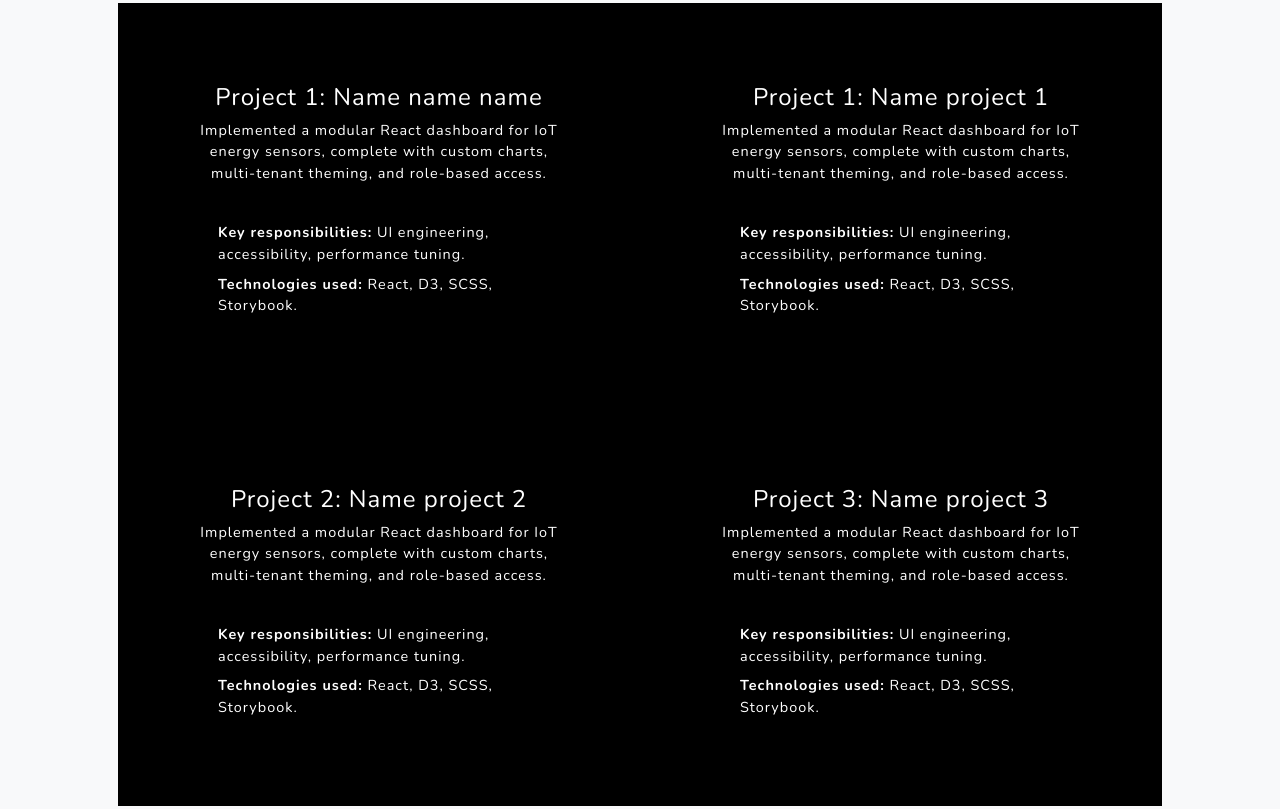
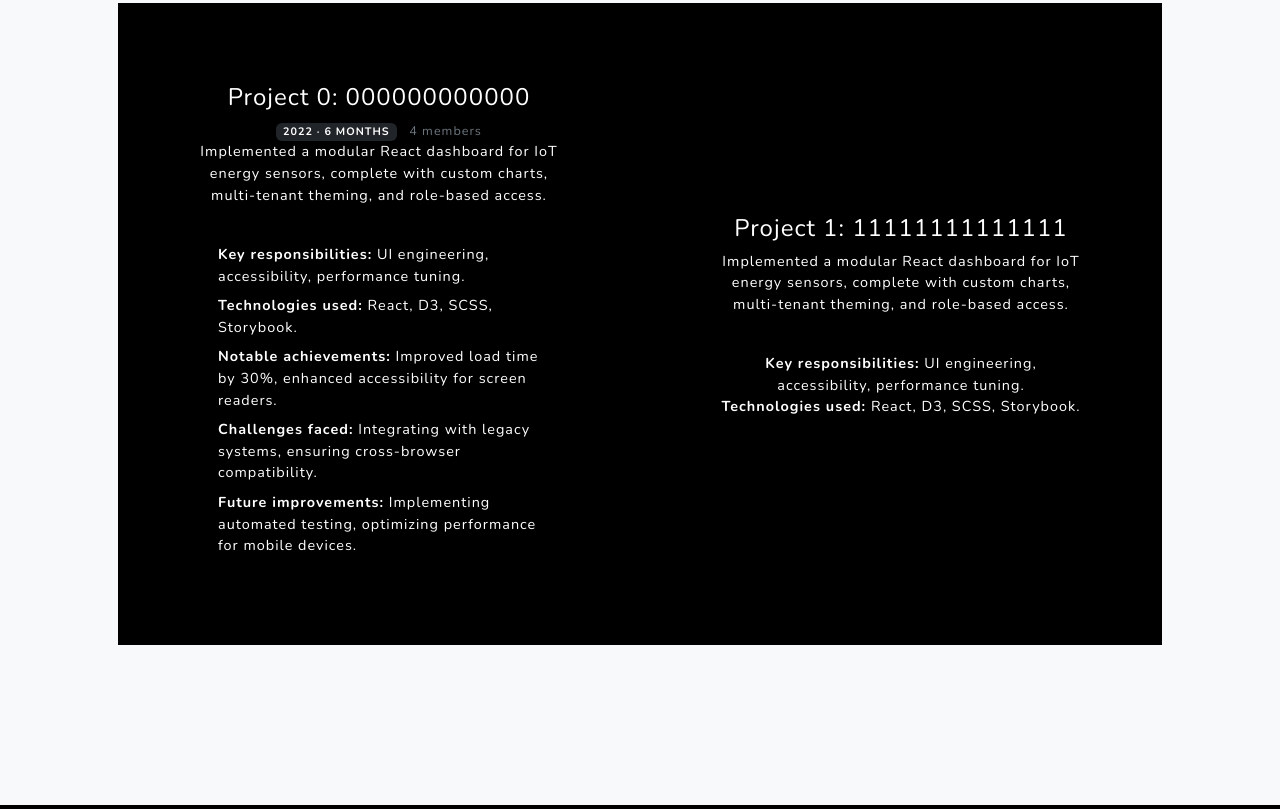
Before and after one commit to danieltran7899/11445030_final_exam, a plain HTML site: page index.html in a window 1280 px wide. Shown: the part 1718-2527 px from the top of the page. Drawn offline with nearby package versions, Linux system fonts and the light colour scheme.

Commit message:
add project name and details done

```diff
--- a/css/11445030.css
+++ b/css/11445030.css
@@ -1,10 +1,36 @@
 /* Ensure project list content stays left-aligned even when parent text is centered */
-.project-text ul {
+.project-details {
     text-align: left;
     padding-left: 1.25rem;
     margin-bottom: 0;
 }
 
-.project-text ul li {
+.project-details li {
     margin-bottom: 0.5rem;
 }
+
+.text-mg-left {
+    text-align: left;
+}
+
+/* subtle divider + spacing between the first two project cards */
+.project-row {
+    position: relative;
+    gap: 24px;
+}
+
+.project-row::before {
+    content: "";
+    position: absolute;
+    top: 10%;
+    bottom: 10%;
+    width: 1px;
+    background: rgba(255, 255, 255, 0.25);
+    left: calc(50% - 0.5px);
+}
+
+@media (max-width: 991.98px) {
+    .project-row::before {
+        display: none;
+    }
+}
--- a/index.html
+++ b/index.html
@@ -59,8 +59,8 @@
     <section class="about-section text-center" id="about">
         <div class="container px-4 px-lg-5">
             <div class="row gx-4 gx-lg-5 align-items-center">
-                <div class="col-lg-8">
-                    <h2 class="text-white mb-4">About me</h2>
+                <div class="col-lg-8 text-mg-left">
+                    <h2 class="text-white mb-4 text-mg-left">About me</h2>
                     <p class="text-white-50 mb-4">
                         I'm Tran Tan Huan, a Taipei-based product designer with a passion for merging clean aesthetics
                         and reliable front-end code.
@@ -97,15 +97,23 @@
                 <div class="col-lg-6">
                     <div class="bg-black text-center h-100 project">
                         <div class="d-flex h-100">
-                            <div class="project-text w-100 my-auto text-center text-lg-left">
-                                <h4 class="text-white">Project 1: Name name name </h4>
-
-                                <p class="mb-3 text-white">Implemented a modular React dashboard for IoT energy sensors, complete
+                            <div class="project-text w-100 my-auto text-lg-left">
+                                <h4 class="text-white project-name">Project 0: 000000000000 </h4>
+                                <div>
+                                    <span class="badge bg-dark text-uppercase">2022 · 6 months</span>
+                                    <span class="text-muted small ms-2">4 members</span>
+                                </div>
+                                <p class="mb-3 text-white">Implemented a modular React dashboard for IoT energy sensors,
+                                    complete
                                     with custom charts, multi-tenant theming, and role-based access.</p>
                                 <br>
-                                <ul class="list-unstyled text-white">
-                                    <li><strong>Key responsibilities:</strong> UI engineering, accessibility, performance tuning.</li>
+                                <ul class="list-unstyled text-white project-details">
+                                    <li><strong>Key responsibilities:</strong> UI engineering, accessibility,
+                                        performance tuning.</li>
                                     <li><strong>Technologies used:</strong> React, D3, SCSS, Storybook.</li>
+                                    <li><strong>Notable achievements:</strong> Improved load time by 30%, enhanced accessibility for screen readers.</li>
+                                    <li ><strong >Challenges faced:</strong> Integrating with legacy systems, ensuring cross-browser compatibility.</li>
+                                    <li><strong>Future improvements:</strong> Implementing automated testing, optimizing performance for mobile devices.</li>
                                 </ul>
                             </div>
 
@@ -116,15 +124,17 @@
                     <div class="bg-black text-center h-100 project">
                         <div class="d-flex h-100">
                             <div class="project-text w-100 my-auto text-center text-lg-left">
-                                <h4 class="text-white">Project 1: Name project 1 </h4>
+                                <h4 class="text-white">Project 1: 11111111111111 </h4>
 
-                                <p class="mb-3 text-white">Implemented a modular React dashboard for IoT energy sensors, complete
+                                <p class="mb-3 text-white">Implemented a modular React dashboard for IoT energy sensors,
+                                    complete
                                     with custom charts, multi-tenant theming, and role-based access.</p>
                                 <br>
-                                <ul class="list-unstyled text-white">
-                                    <li><strong>Key responsibilities:</strong> UI engineering, accessibility, performance tuning.</li>
+                                <ol class="list-unstyled text-white">
+                                    <li><strong>Key responsibilities:</strong> UI engineering, accessibility,
+                                        performance tuning.</li>
                                     <li><strong>Technologies used:</strong> React, D3, SCSS, Storybook.</li>
-                                </ul>
+                                </ol>
                             </div>
 
                         </div>
@@ -132,49 +142,12 @@
                 </div>
             </div>
             <!-- Project Two Row-->
-            <div class="row gx-0 mb-5 mb-lg-0 justify-content-center">
 
-                <div class="col-lg-6">
-                    <div class="bg-black text-center h-100 project">
-                        <div class="d-flex h-100">
-                            <div class="project-text w-100 my-auto text-center text-lg-left">
-                                <h4 class="text-white">Project 2: Name project 2 </h4>
-
-                                <p class="mb-3 text-white">Implemented a modular React dashboard for IoT energy sensors, complete
-                                    with custom charts, multi-tenant theming, and role-based access.</p>
-                                <br>
-                                <ul class="list-unstyled text-white">
-                                    <li><strong>Key responsibilities:</strong> UI engineering, accessibility, performance tuning.</li>
-                                    <li><strong>Technologies used:</strong> React, D3, SCSS, Storybook.</li>
-                                </ul>
-                            </div>
-
-                        </div>
-                    </div>
-                </div>
-                <div class="col-lg-6">
-                    <div class="bg-black text-center h-100 project">
-                        <div class="d-flex h-100">
-                            <div class="project-text w-100 my-auto text-center text-lg-left">
-                                <h4 class="text-white">Project 3: Name project 3 </h4>
-
-                                <p class="mb-3 text-white">Implemented a modular React dashboard for IoT energy sensors, complete
-                                    with custom charts, multi-tenant theming, and role-based access.</p>
-                                <br>
-                                <ul class="list-unstyled text-white">
-                                    <li><strong>Key responsibilities:</strong> UI engineering, accessibility, performance tuning.</li>
-                                    <li><strong>Technologies used:</strong> React, D3, SCSS, Storybook.</li>
-                                </ul>
-                            </div>
-
-                        </div>
-                    </div>
-                </div>
-            </div>
+        </div>
         </div>
     </section>
 
-    <section class="about-section text-center" id="#experience">
+    <section class="about-section text-center" id="experience">
         <div class="container px-4 px-lg-5">
             <div class="row gx-4 gx-lg-5 align-items-center">
                 <div class="col-lg-8">
@@ -246,7 +219,7 @@
         </div>
     </section>
     <!-- Contact-->
-    <section class="contact-section bg-black">
+    <section class="contact-section bg-black" id="contact">
         <div class="container px-4 px-lg-5">
             <div class="row gx-4 gx-lg-5">
                 <div class="col-md-4 mb-3 mb-md-0">
```
Also changed, not shown: 1 other file.
